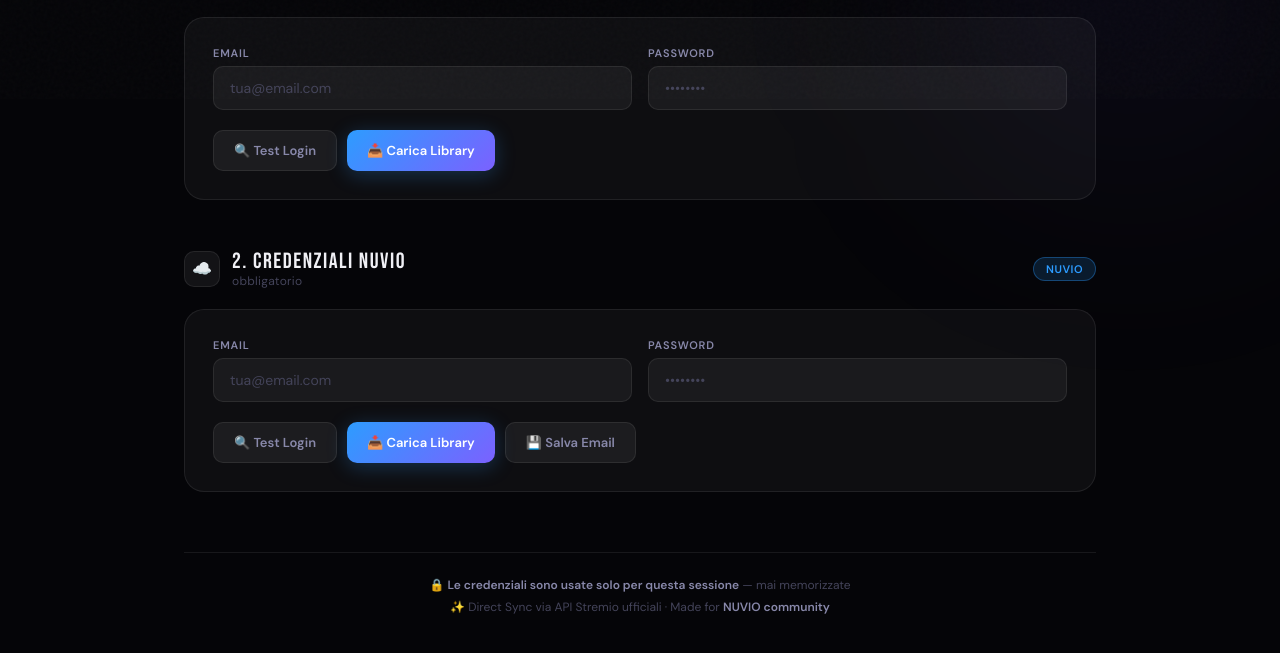
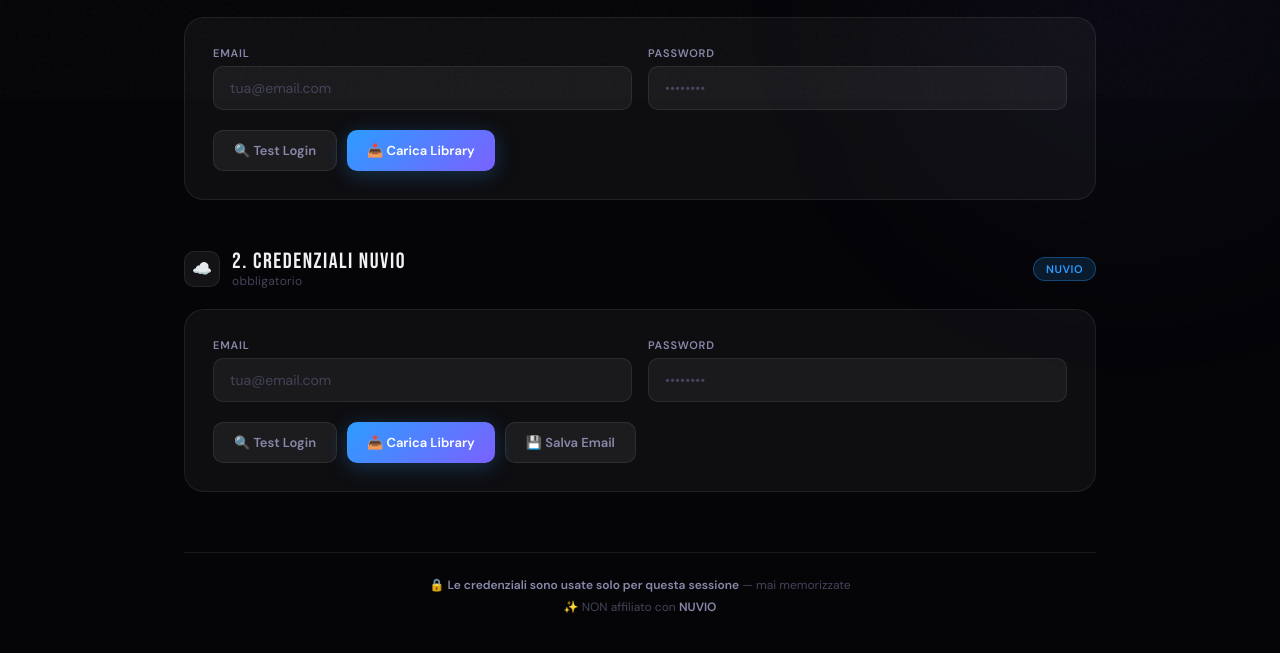
Before and after one commit to Davako94/stremio-nuvio-importer, a website: page public/index.html in a window 1280 px wide. Shown: the part 701-1354 px from the top of the page. Drawn offline with Linux system fonts and the light colour scheme.

Commit message:
Update index.html

```diff
--- a/public/index.html
+++ b/public/index.html
@@ -985,7 +985,7 @@
     <!-- FOOTER -->
     <div class="page-footer">
       <p>🔒 <strong>Le credenziali sono usate solo per questa sessione</strong> — mai memorizzate</p>
-      <p>✨ Direct Sync via API Stremio ufficiali · Made for <strong>NUVIO community</strong></p>
+      <p>✨ NON affiliato con <strong>NUVIO </strong></p>
     </div>
 
   </div><!-- /page -->
```
